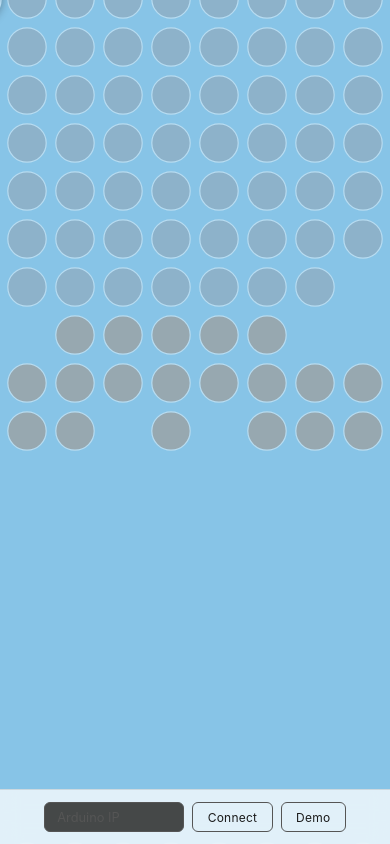
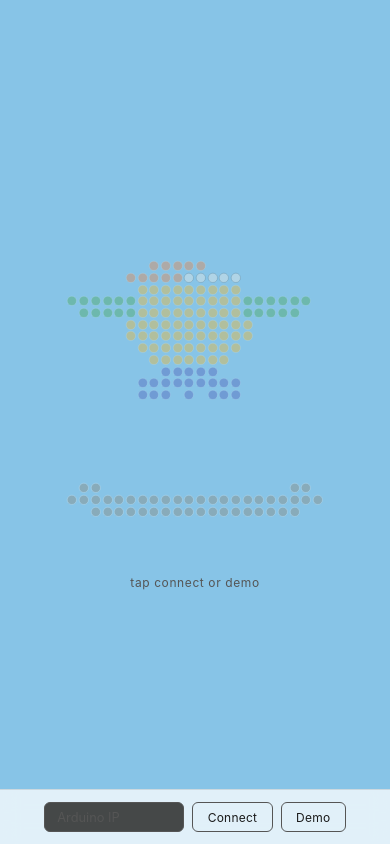
Before and after one commit to andmaf/songbird, a plain HTML site: page index.html in a window 390 px wide. Drawn offline with nearby package versions, Linux system fonts and the light colour scheme.

Commit message:
Attempt to fix UI scaling mismatch on mobile

```diff
--- a/bird.css
+++ b/bird.css
@@ -11,23 +11,25 @@
     --fg: #c8c8c0;
     --dim: #555550;
     --bar-bg: rgba(10,10,10,0.95);
-    --accent: #d4a574;
-    --accent-dim: #a07850;
+    --accent: #E8A840;
+    --accent-dim: #B08030;
 
-    /* Part colors */
-    --beak-color: #d4a574;
-    --eye-color: #e8e8e0;
-    --body-color: #9898a0;
-    --wing-color: #6abfaf;
-    --tail-color: #b08060;
-    --nest-color: #8b7355;
+    /* Part colors — inspired by Painted Bunting, Gouldian Finch,
+       Superb Starling, Prothonotary Warbler */
+    --beak-color: #E8854A;
+    --eye-color: #EDEDE5;
+    --body-color: #F0B830;
+    --wing-color: #48A858;
+    --tail-color: #5060B8;
+    --nest-color: #8B7355;
     --nest-glow: rgba(139, 115, 85, 0.5);
 
     --success: #4a9;
     --error: #c55;
 
-    /* Grid sizing — single value controls everything */
-    --dot-size: 3rem;
+    /* Grid sizing — scales to fit 30 columns within the viewport width.
+       Also capped so dots don't get huge on wide screens. */
+    --dot-size: min(3vw, 3vh, 1.5rem);
     --dot-gap: 0rem;
 }
 
```
